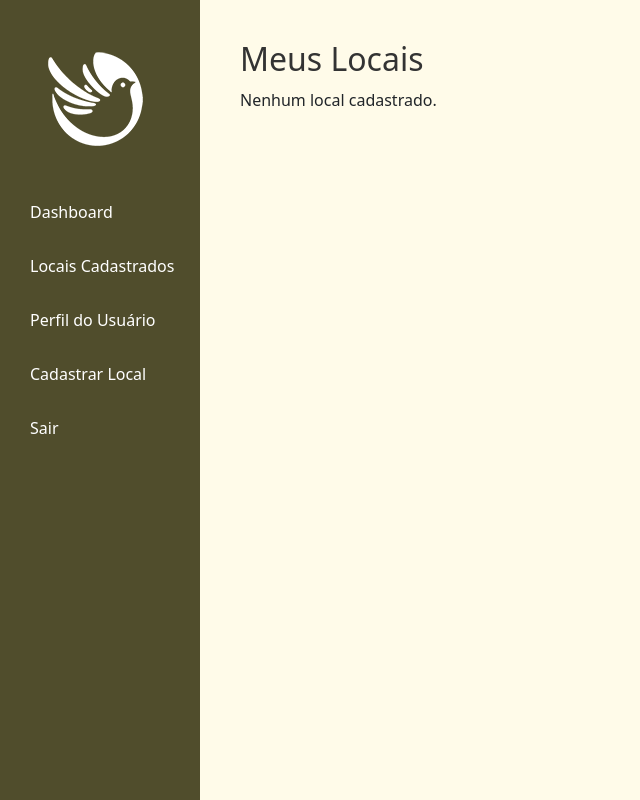
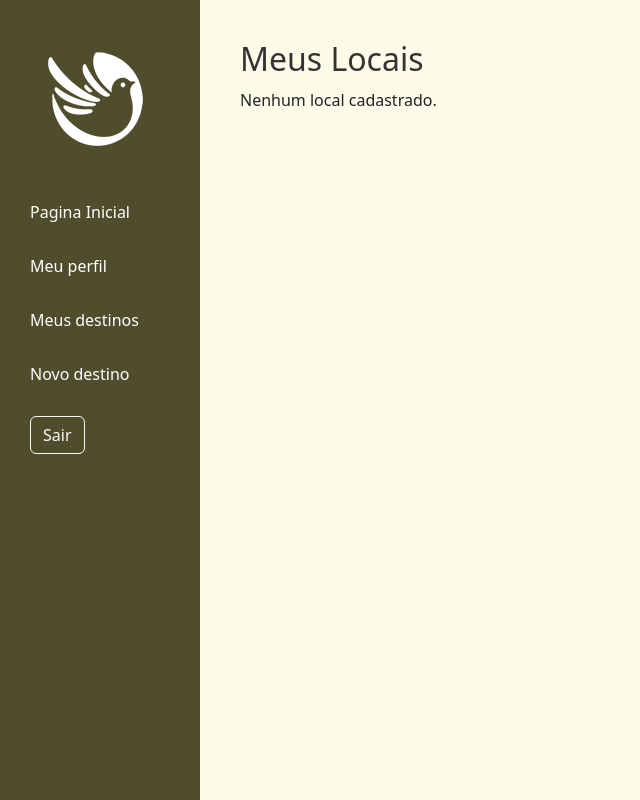
Before and after one commit to pricbnll/Birdy_appViagens_Frontend, a React (Vite) app: page /locais in a window 1280 px wide. Shown: the whole page, without its empty margins (0-640 px from the left). Built offline with nearby package versions, Linux system fonts and the light colour scheme.

Commit message:
Refactor: alteração dos nomes dos links

```diff
--- a/src/componentes/Menu/Menu.jsx
+++ b/src/componentes/Menu/Menu.jsx
@@ -18,25 +18,24 @@ function Menu() {
                     <img className='logo-img' src="../src/imgs/birdy-icon.png" alt="Logo Birdy" />
                 </div>
                 <div>
-                    <Link className='decor-none' to='/dashboard'>
-                        <p className='text-menu'>Dashboard</p>
+                <Link className='decor-none' to='/dashboard'>
+                        <p>Pagina Inicial</p>
+                    </Link>
+                    <Link className='decor-none' to='/perfil-usuario'>
+                        <p>Meu perfil</p>
                     </Link>
 
+
                     <Link className='decor-none' to='/locais'>
-                        <p>Locais Cadastrados</p>
+                        <p>Meus destinos</p>
                     </Link>
-
-                    <Link className='decor-none' to='/perfil-usuario'>
-                        <p>Perfil do Usuário</p>
-                    </Link>
-
-                    <Link className='decor-none' to='/cadastrar-local'>
-                        <p>Cadastrar Local</p>
+                    <Link className='decor-none' to='/cadastro-local'>
+                        <p>Novo destino</p>
                     </Link>
                 </div>
 
                 <div>
-                    <p className='decor-none' onClick={handleLogout}>Sair</p>
+                    <p className='decor-none' onClick={handleLogout}><button type="button" className="btn btn-outline-light">Sair</button></p>
                 </div>
             </nav>
         </>
```
